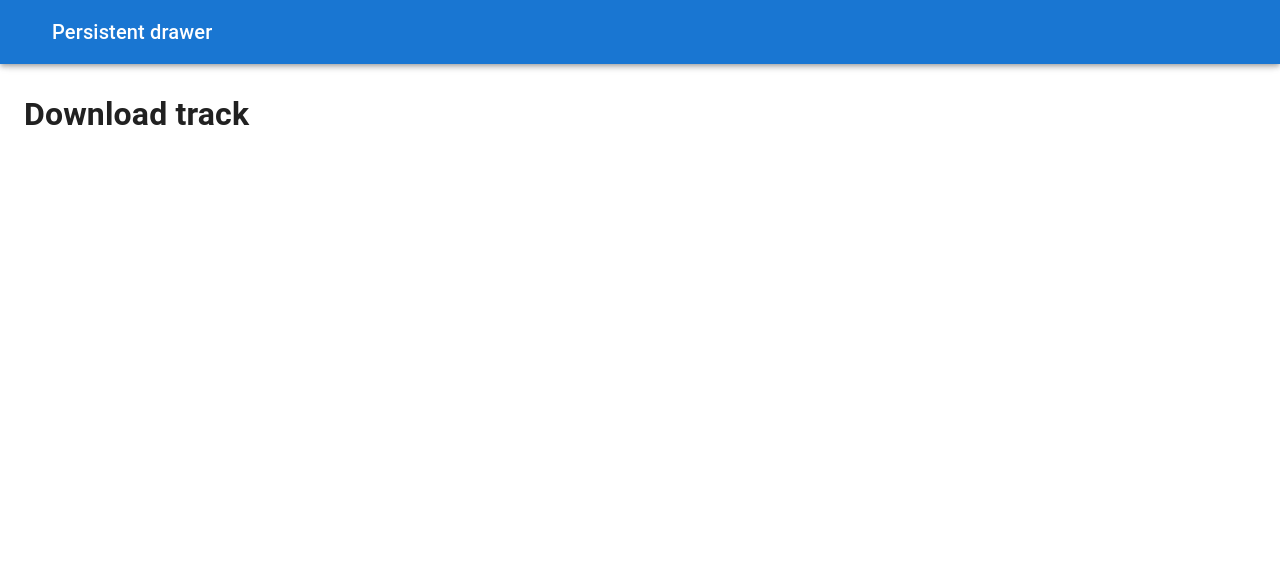
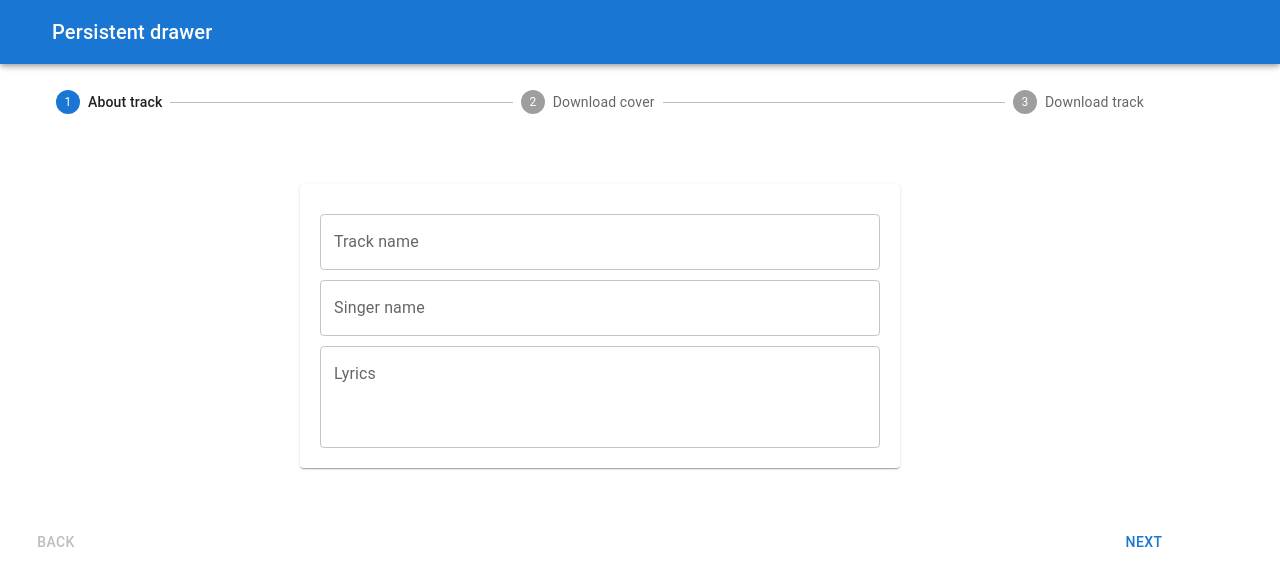
Before and after one commit to OlegVasyliev/music-platform, a Next.js app in the folder client/: page /tracks/create in a window 1280 px wide. Shown: the top 586 px of the page. Built offline with nearby package versions, Linux system fonts and the light colour scheme; some icons are missing.

Commit message:
add StepWrapper, create track page

```diff
--- /dev/null
+++ b/client/components/FileUpload.tsx
@@ -0,0 +1,29 @@
+import React, {useRef} from 'react';
+
+interface FileUploadProps {
+    setFile: Function;
+    accept: string;
+}
+
+const FileUpload: React.FC<FileUploadProps> = ({setFile, accept, children}) => {
+    const ref = useRef<HTMLInputElement>()
+
+    const onChange = (e: React.ChangeEvent<HTMLInputElement>) => {
+        setFile(e.target.files[0])
+    }
+
+    return (
+        <div onClick={() => ref.current.click()}>
+            <input
+                type="file"
+                accept={accept}
+                style={{display: "none"}}
+                ref={ref}
+                onChange={onChange}
+            />
+            {children}
+        </div>
+    );
+};
+
+export default FileUpload;
--- /dev/null
+++ b/client/components/StepWrapper.tsx
@@ -0,0 +1,31 @@
+import React from 'react';
+import {Card, Container, Grid, Step, StepLabel, Stepper} from "@material-ui/core";
+
+interface StepWrapperProps {
+    activeStep: number;
+}
+const steps = ['About track', 'Download cover', 'Download track']
+
+const StepWrapper: React.FC<StepWrapperProps> = ({activeStep, children}) => {
+    return (
+        <Container>
+            <Stepper activeStep={activeStep}>
+                {steps.map((step, index) =>
+                    <Step
+                        key={index}
+                        completed={activeStep > index}
+                    >
+                        <StepLabel>{step}</StepLabel>
+                    </Step>
+                )}
+            </Stepper>
+            <Grid container justifyContent="center" style={{margin: '70px 0 ', height: 270}}>
+                <Card style={{width: 600}}>
+                    {children}
+                </Card>
+            </Grid>
+        </Container>
+    );
+};
+
+export default StepWrapper;
--- a/client/pages/tracks/create.tsx
+++ b/client/pages/tracks/create.tsx
@@ -1,13 +1,67 @@
-import React, {useState} from 'react';
-import MainLayout from '../../layouts/MainLayout';
-
+import { Button, Grid, TextField } from "@material-ui/core";
+import React, { useState } from "react";
+import FileUpload from "../../components/FileUpload";
+import StepWrapper from "../../components/StepWrapper";
+import MainLayout from "../../layouts/MainLayout";
 
 const Create = () => {
-   return (
-	   <MainLayout>
-		   	<h1>Download track</h1>
-	   </MainLayout>
-   );
+  	const [activeStep, setActiveStep] = useState(0);
+ 	const [picture, setPicture] = useState(null)
+	const [audio, setAudio] = useState(null)
+
+  const next = () => {
+    if (activeStep !== 2) {
+      setActiveStep((prev) => prev + 1);
+    }
+  };
+
+  const back = () => {
+    setActiveStep((prev) => prev - 1);
+  };
+
+  return (
+    <MainLayout>
+      <StepWrapper activeStep={activeStep}>
+        {activeStep === 0 && (
+          <Grid container direction={"column"} style={{ padding: 20 }}>
+            <TextField
+
+              style={{ marginTop: 10 }}
+              label={"Track name"}
+            />
+            <TextField
+
+              style={{ marginTop: 10 }}
+              label={"Singer name"}
+            />
+            <TextField
+
+              style={{ marginTop: 10 }}
+              label={"Lyrics"}
+              multiline
+              rows={3}
+            />
+          </Grid>
+        )}
+        {activeStep === 1 && (
+          <FileUpload setFile={setPicture} accept="image/*">
+            <Button>Download picture</Button>
+          </FileUpload>
+        )}
+        {activeStep === 2 && (
+          <FileUpload setFile={setAudio} accept="audio/*">
+            <Button>Download audio</Button>
+          </FileUpload>
+        )}
+      </StepWrapper>
+      <Grid container justifyContent="space-between">
+        <Button disabled={activeStep === 0} onClick={back}>
+          Back
+        </Button>
+        <Button onClick={next}>Next</Button>
+      </Grid>
+    </MainLayout>
+  );
 };
 
 export default Create;
```
